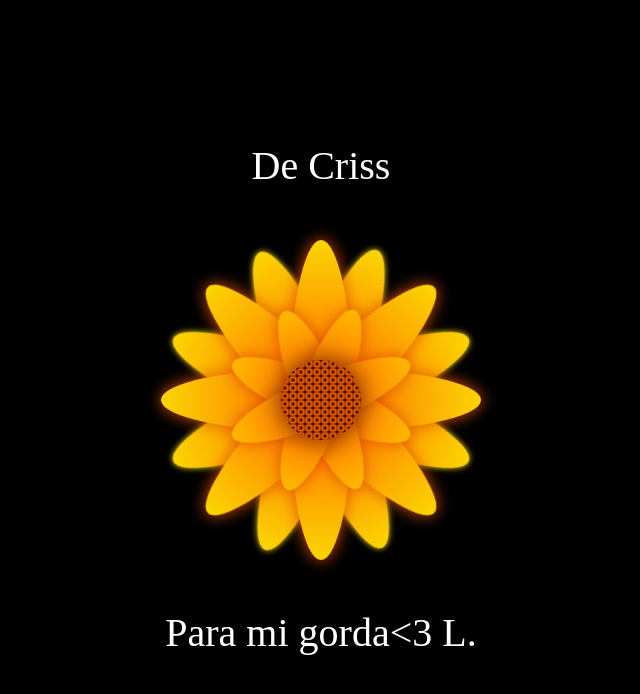
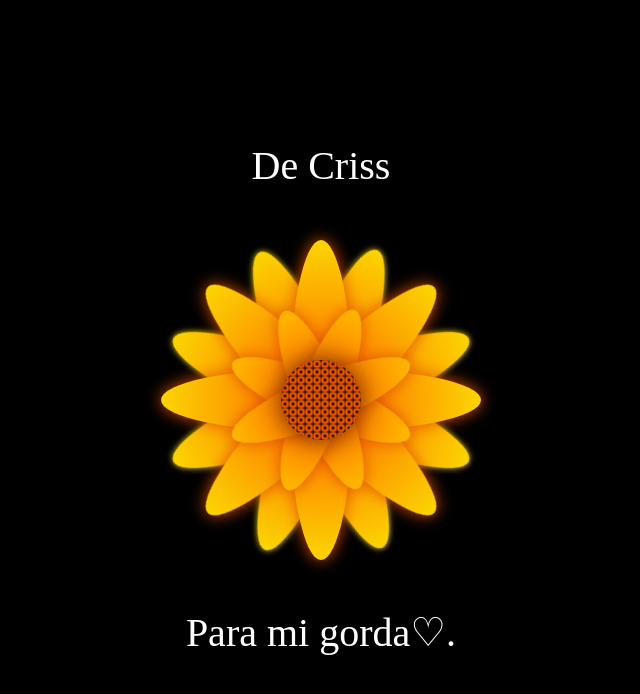
Before and after one commit to cCAML07/criss-, a plain HTML site: page docs/index.html in a window 1280 px wide. Shown: the whole page, without its empty margins (319-959 px from the left). Drawn offline with Linux system fonts and the light colour scheme.

Commit message:
Update index.html

```diff
--- a/docs/index.html
+++ b/docs/index.html
@@ -37,7 +37,7 @@
     </div>
     <div class="Petal3 p4">
     </div>
-    <div class="text-below">Para mi gorda<3 L. </div>
+    <div class="text-below">Para mi gorda♡. </div>
   </div>
 </body>
 </html>
```
